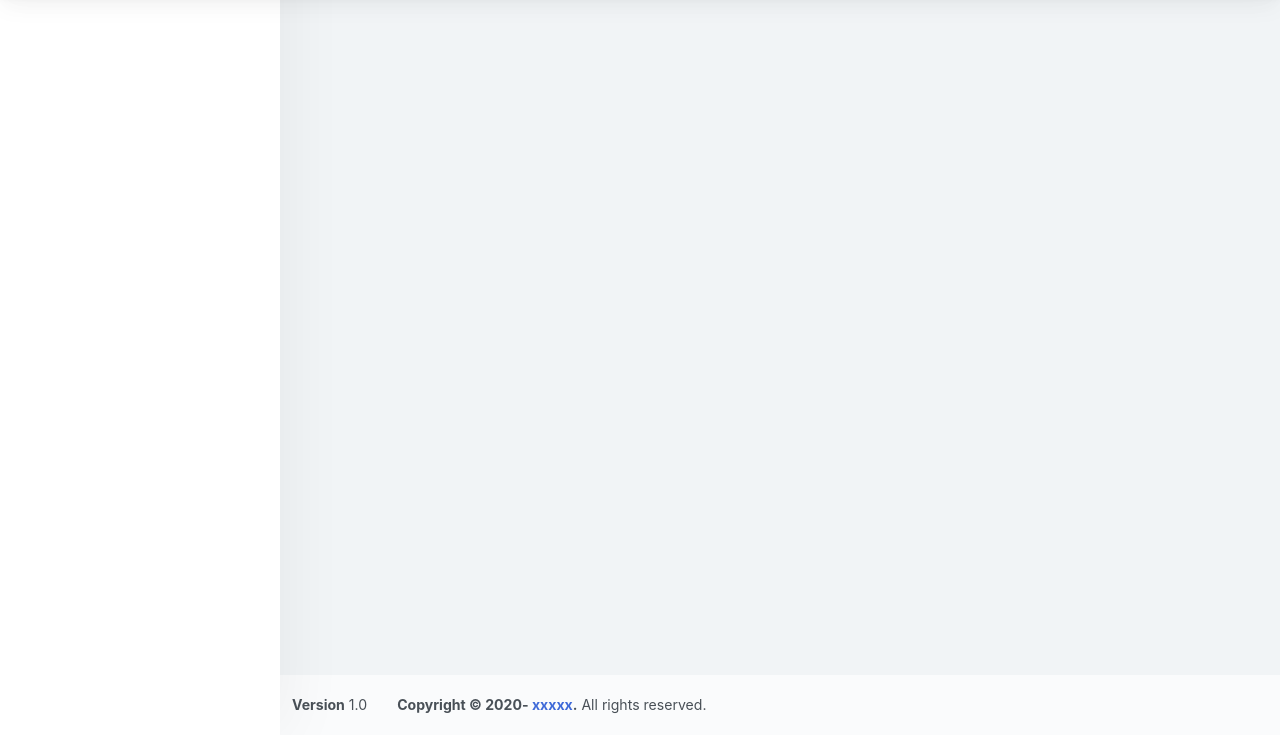
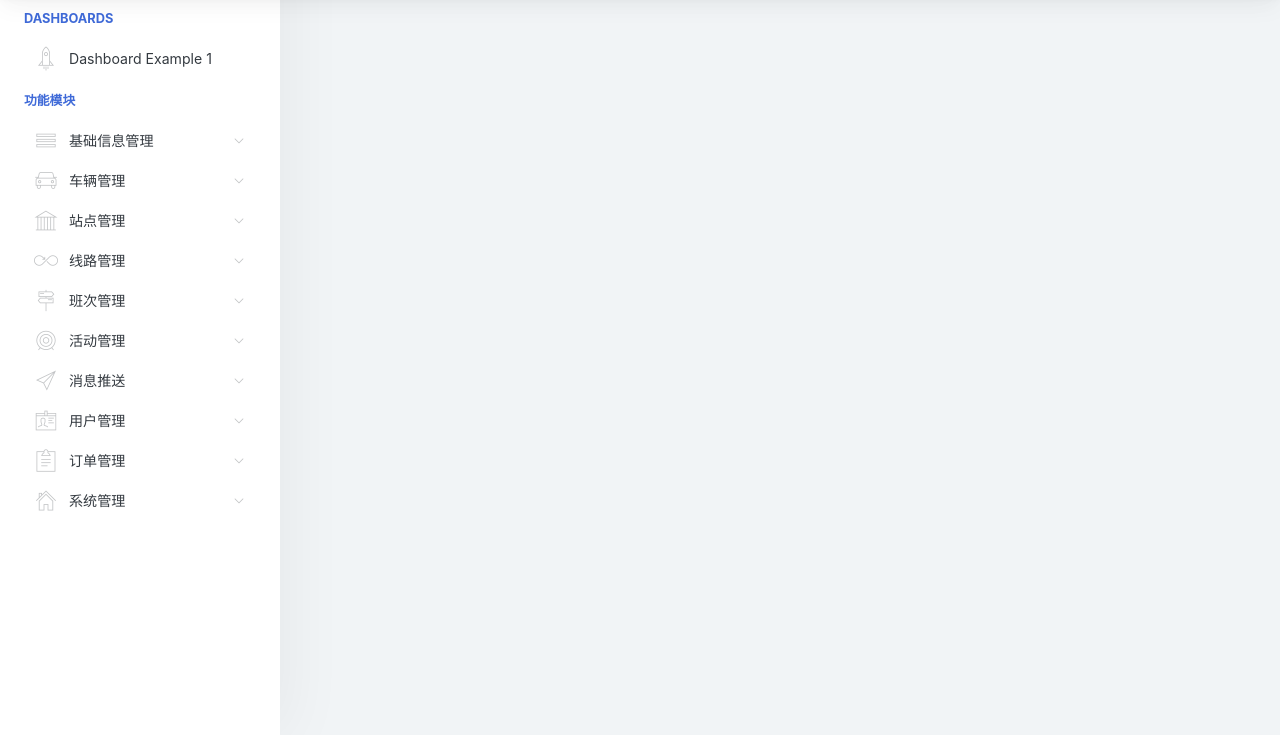
Before and after one commit to admin-structure/admin, a plain HTML site: page static/index.html in a window 1280 px wide. Shown: the part 65-800 px from the top of the page. Drawn offline with Linux system fonts and the light colour scheme.

Commit message:
add left menu json

```diff
--- a/static/index.html
+++ b/static/index.html
@@ -5,10 +5,10 @@
   <meta charset="utf-8">
   <meta http-equiv="X-UA-Compatible" content="IE=edge">
   <meta http-equiv="Content-Language" content="en">
-    <meta http-equiv="Content-Type" content="text/html; charset=utf-8"/>
+  <meta http-equiv="Content-Type" content="text/html; charset=utf-8" />
   <title>XXXX-后台管理系统</title>
   <meta name="viewport"
-          content="width=device-width, initial-scale=1, maximum-scale=1, user-scalable=no, shrink-to-fit=no"/>
+    content="width=device-width, initial-scale=1, maximum-scale=1, user-scalable=no, shrink-to-fit=no" />
   <meta name="description" content="This is an example dashboard created using build-in elements and components.">
   <meta name="msapplication-tap-highlight" content="no">
   <link href="./main.css" rel="stylesheet">
@@ -26,8 +26,7 @@
         <div class="logo-src"></div>
         <div class="header__pane ml-auto">
           <div>
-                    <button type="button" class="hamburger close-sidebar-btn hamburger--elastic"
-                            data-class="closed-sidebar">
+            <button type="button" class="hamburger close-sidebar-btn hamburger--elastic" data-class="closed-sidebar">
               <span class="hamburger-box">
                 <span class="hamburger-inner"></span>
               </span>
@@ -70,13 +69,11 @@
               <div class="widget-content-wrapper">
                 <div class="widget-content-left">
                   <div class="btn-group">
-                                    <a data-toggle="dropdown" aria-haspopup="true" aria-expanded="false"
-                                       class="p-0 btn">
+                    <a data-toggle="dropdown" aria-haspopup="true" aria-expanded="false" class="p-0 btn">
                       <img width="42" class="rounded-circle" src="assets/images/avatars/1.jpg" alt="">
                       <i class="fa fa-angle-down ml-2 opacity-8"></i>
                     </a>
-                                    <div tabindex="-1" role="menu" aria-hidden="true"
-                                         class="dropdown-menu dropdown-menu-right"
+                    <div tabindex="-1" role="menu" aria-hidden="true" class="dropdown-menu dropdown-menu-right"
                       x-placement="bottom-end"
                       style="position: absolute; will-change: transform; top: 0px; left: 0px; transform: translate3d(-180px, 44px, 0px);">
                       <button type="button" tabindex="0" class="dropdown-item">退出登录</button>
@@ -102,8 +99,7 @@
           <div class="logo-src"></div>
           <div class="header__pane ml-auto">
             <div>
-                        <button type="button" class="hamburger close-sidebar-btn hamburger--elastic"
-                                data-class="closed-sidebar">
+              <button type="button" class="hamburger close-sidebar-btn hamburger--elastic" data-class="closed-sidebar">
                 <span class="hamburger-box">
                   <span class="hamburger-inner"></span>
                 </span>
@@ -132,7 +128,14 @@
         <div class="scrollbar-sidebar ps ps--active-y">
 
           <div class="app-sidebar__inner">
-                    <ul id="menu" class="vertical-nav-menu metismenu">
+            <ul id="menu" class="vertical-nav-menu metismenu dd">
+              <li class="app-sidebar__heading">Dashboards</li>
+              <li>
+                <a href="#" aria-expanded="false">
+                  <i class="metismenu-icon pe-7s-rocket"></i>
+                  Dashboard Example 1
+                </a>
+              </li>
             </ul>
           </div>
 
@@ -172,20 +175,70 @@
   <script src="./plugins/jszip/jszip.js"></script>
 
   <script>
+    $(function () {
+      $.getJSON('./menu.json', function (data) {
+        console.log(data.data)
 
-    // 数据初始化
-    let pageSize = 5; // 每页条数
-    // let myDataTable;
-    // let searchMap = {}; // 查条件 "plateNumber":"川A320"
+        var str1 = "";
+        var str2 = "";
+        let result = data.data;
+        for (var i = 0; i < result.length; i++) {
+          if (result[i].url == null && result[i].menuTitle != null) {
+            str1 += `<li class="app-sidebar__heading">${result[i].menuTitle}</li>
+            <li>
+                  <a href="#">
+                  <i class="${result[i].icon}"></i>
+                  ${result[i].name}
+                  <i class="metismenu-state-icon pe-7s-angle-down caret-left"></i>
+                </a>
+                <ul class="mm-collapse">
+                  <li class="${result[i].id}">
+
+                  </li>
+                </ul>
+                </li>`
+            $(".dd").append(str1);
+            str1 = "";
+            id = `${result[i].parentId}`
+          }
+          else if (result[i].url == null) {
+            str1 += `
+            <li>
+                  <a href="#">
+                  <i class="${result[i].icon}"></i>
+                  ${result[i].name}
+                  <i class="metismenu-state-icon pe-7s-angle-down caret-left"></i>
+                </a>
+                <ul class="mm-collapse">
+                  <li class="${result[i].id}">
+
+                  </li>
+                </ul>
+                </li>`
+            $(".dd").append(str1);
+            str1 = "";
+            id = `${result[i].parentId}`
+          }
+          if (result[i].url != null) {
+            str2 += `
+                    <a onclick="showContent('${result[i].url}')" href="javascript:void(0);">
+                      <i class="metismenu-icon"></i>
+                      ${result[i].name}
+                    </a>
+                  `
+            $("." + `${result[i].parentId}`).append(str2);
+            str2 = "";
+          }
+        }
 
 
-    $(function () {
-        $("#footer").load("./footer.html");
-        showContent = (page) => {
-            console.log(page);
-            $("#content").load(page);
-        }
-    });
+
+
+
+      })
+    })
+
+
 
   </script>
 </body>
--- /dev/null
+++ b/static/menu.json
@@ -0,0 +1,250 @@
+{
+  "flag": true,
+  "message": "执行成功",
+  "data": [
+    {
+      "menuTitle": "功能模块",
+      "id": 1,
+      "parentId": null,
+      "name": "基础信息管理",
+      "url": null,
+      "icon": "metismenu-icon pe-7s-menu",
+      "ordering": 10,
+      "version": "2020-11-27T08:46:54.000+0000"
+    },
+    {
+      "id": 4,
+      "parentId": null,
+      "name": "车辆管理",
+      "url": null,
+      "icon": "metismenu-icon pe-7s-car",
+      "ordering": 20,
+      "version": "2020-11-27T08:47:04.000+0000"
+    },
+    {
+      "id": 6,
+      "parentId": null,
+      "name": "站点管理",
+      "url": null,
+      "icon": "metismenu-icon pe-7s-culture",
+      "ordering": 30,
+      "version": null
+    },
+    {
+      "id": 8,
+      "parentId": null,
+      "name": "线路管理",
+      "url": null,
+      "icon": "metismenu-icon pe-7s-loop",
+      "ordering": 40,
+      "version": null
+    },
+    {
+      "id": 12,
+      "parentId": null,
+      "name": "班次管理",
+      "url": null,
+      "icon": "metismenu-icon pe-7s-way",
+      "ordering": 50,
+      "version": null
+    },
+    {
+      "id": 16,
+      "parentId": null,
+      "name": "活动管理",
+      "url": null,
+      "icon": "metismenu-icon pe-7s-target",
+      "ordering": 60,
+      "version": null
+    },
+    {
+      "id": 18,
+      "parentId": null,
+      "name": "消息推送",
+      "url": null,
+      "icon": "metismenu-icon pe-7s-paper-plane",
+      "ordering": 70,
+      "version": null
+    },
+    {
+      "id": 20,
+      "parentId": null,
+      "name": "用户管理",
+      "url": null,
+      "icon": "metismenu-icon pe-7s-id",
+      "ordering": 80,
+      "version": null
+    },
+    {
+      "id": 22,
+      "parentId": null,
+      "name": "订单管理",
+      "url": null,
+      "icon": "metismenu-icon pe-7s-note2",
+      "ordering": 90,
+      "version": null
+    },
+    {
+      "id": 24,
+      "parentId": null,
+      "name": "系统管理",
+      "url": null,
+      "icon": "metismenu-icon pe-7s-home",
+      "ordering": 100,
+      "version": null
+    },
+    {
+      "id": 2,
+      "parentId": 1,
+      "name": "banner管理",
+      "url": "pages/basicInformation/banner.html",
+      "icon": null,
+      "ordering": 101,
+      "version": "2020-11-30T01:38:43.000+0000"
+    },
+    {
+      "id": 3,
+      "parentId": 1,
+      "name": "公告管理",
+      "url": "pages/basicInformation/Announcement.html",
+      "icon": null,
+      "ordering": 102,
+      "version": "2020-11-30T01:38:47.000+0000"
+    },
+    {
+      "id": 5,
+      "parentId": 4,
+      "name": "车辆管理",
+      "url": "pages/carInfo/CarInfo.html",
+      "icon": null,
+      "ordering": 201,
+      "version": "2020-12-01T01:23:57.000+0000"
+    },
+    {
+      "id": 7,
+      "parentId": 6,
+      "name": "站点管理",
+      "url": "pages/station/Station.html",
+      "icon": null,
+      "ordering": 301,
+      "version": "2020-11-30T01:38:53.000+0000"
+    },
+    {
+      "id": 9,
+      "parentId": 8,
+      "name": "校园线路管理",
+      "url": ".html",
+      "icon": null,
+      "ordering": 401,
+      "version": "2020-11-30T01:38:56.000+0000"
+    },
+    {
+      "id": 10,
+      "parentId": 8,
+      "name": "城际线路管理",
+      "url": ".html",
+      "icon": null,
+      "ordering": 402,
+      "version": "2020-11-30T01:38:58.000+0000"
+    },
+    {
+      "id": 11,
+      "parentId": 8,
+      "name": "热门线路管理",
+      "url": ".html",
+      "icon": null,
+      "ordering": 403,
+      "version": "2020-11-30T01:39:01.000+0000"
+    },
+    {
+      "id": 13,
+      "parentId": 12,
+      "name": "校园线路班次管理",
+      "url": "pages/frequency/school.html",
+      "icon": null,
+      "ordering": 501,
+      "version": "2020-11-30T01:39:03.000+0000"
+    },
+    {
+      "id": 14,
+      "parentId": 12,
+      "name": "城际线路班次管理",
+      "url": "pages/frequency/frequency.html",
+      "icon": null,
+      "ordering": 502,
+      "version": "2020-11-30T01:39:06.000+0000"
+    },
+    {
+      "id": 15,
+      "parentId": 12,
+      "name": "热门线路班次管理",
+      "url": "pages/frequency/hot.html",
+      "icon": null,
+      "ordering": 503,
+      "version": "2020-11-30T01:39:07.000+0000"
+    },
+    {
+      "id": 17,
+      "parentId": 16,
+      "name": "活动管理",
+      "url": "pages/activity/Activity.html",
+      "icon": null,
+      "ordering": 601,
+      "version": null
+    },
+    {
+      "id": 19,
+      "parentId": 18,
+      "name": "消息推送",
+      "url": ".html",
+      "icon": null,
+      "ordering": 701,
+      "version": null
+    },
+    {
+      "id": 21,
+      "parentId": 20,
+      "name": "用户管理",
+      "url": "pages/test/User.html",
+      "icon": null,
+      "ordering": 801,
+      "version": null
+    },
+    {
+      "id": 23,
+      "parentId": 22,
+      "name": "订单管理",
+      "url": "pages/order/order.html",
+      "icon": null,
+      "ordering": 901,
+      "version": null
+    },
+    {
+      "id": 25,
+      "parentId": 24,
+      "name": "用户管理",
+      "url": ".html",
+      "icon": null,
+      "ordering": 1001,
+      "version": null
+    },
+    {
+      "id": 26,
+      "parentId": 24,
+      "name": "角色管理",
+      "url": ".html",
+      "icon": null,
+      "ordering": 1002,
+      "version": "2020-11-30T01:44:03.000+0000"
+    },
+    {
+      "id": 27,
+      "parentId": 24,
+      "name": "菜单权限管理\r\n",
+      "url": ".html",
+      "icon": null,
+      "ordering": 1003,
+      "version": null
+    }
+  ]
+}
```
Lines whose indentation alone changed are shown as unchanged.
